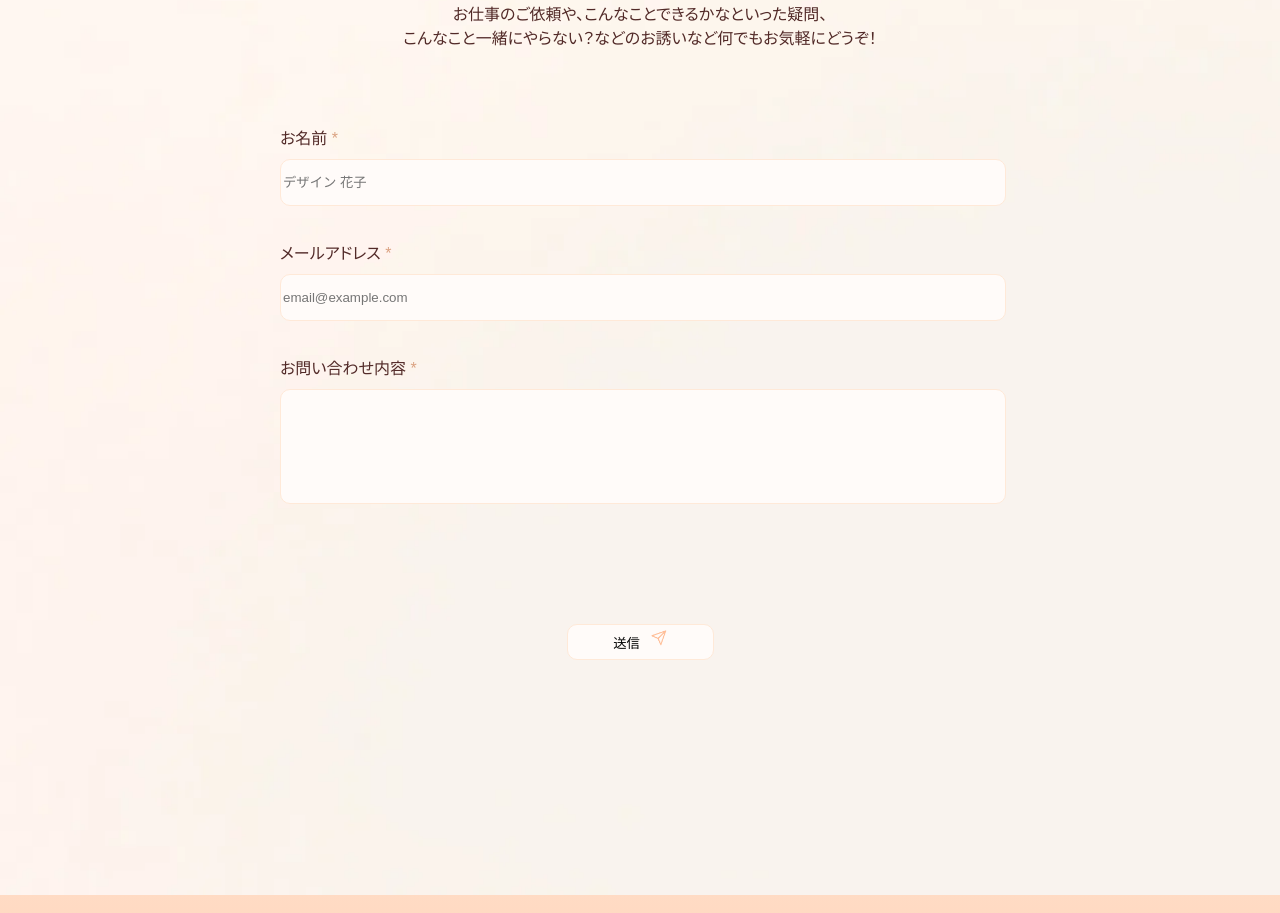
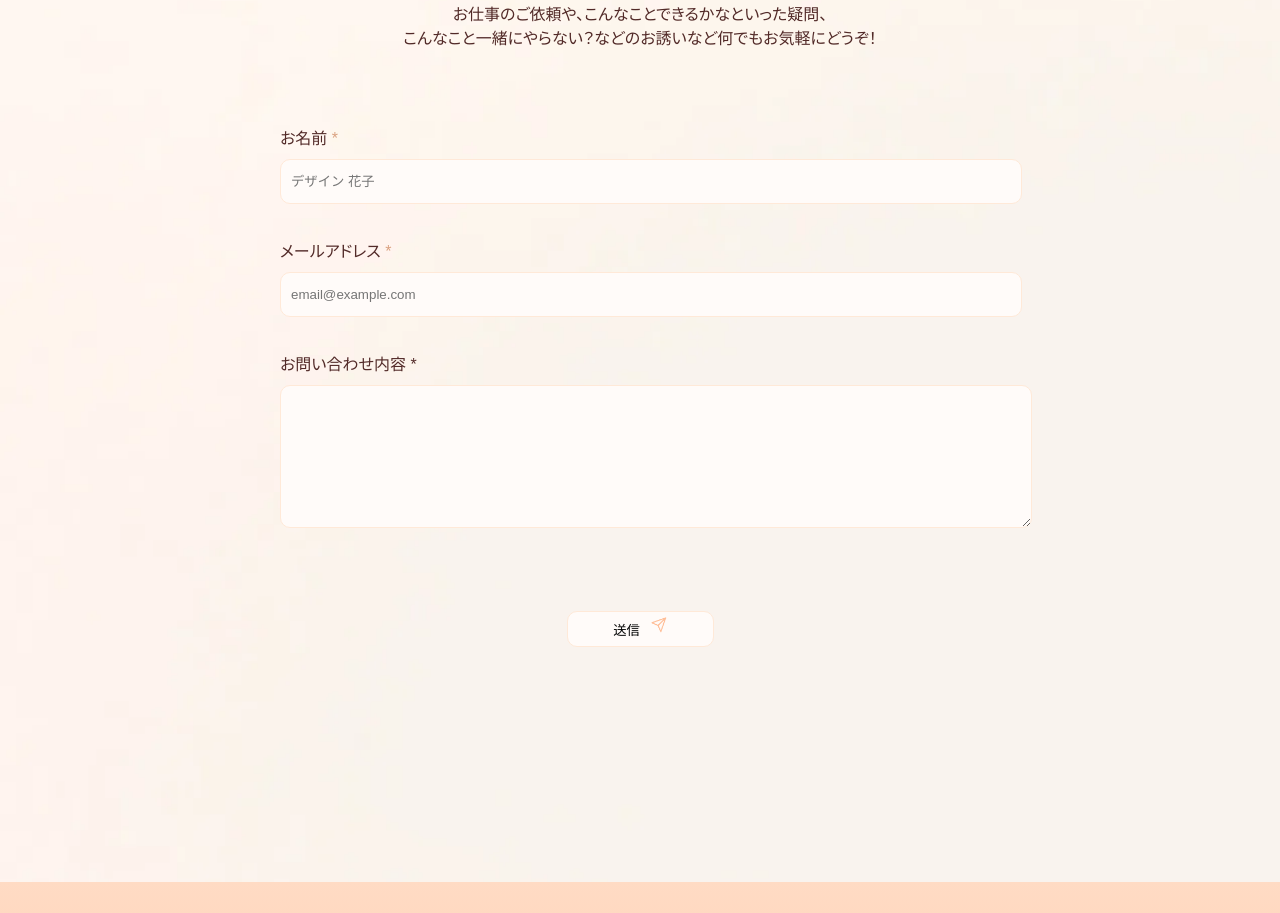
Before and after one commit to tomoka1030/dezasuta, a plain HTML site: page portfolio_hirata/contact.html in a window 1280 px wide. Shown: the part 796-1709 px from the top of the page. Drawn offline with nearby package versions, Linux system fonts and the light colour scheme.

Commit message:
contact修正

```diff
--- a/portfolio_hirata/contact.html
+++ b/portfolio_hirata/contact.html
@@ -137,11 +137,16 @@
                         <input type="email" name="entry.575196597" id="email-field" placeholder="email@example.com"
                             required>
                     </p>
-                    <p class="inquire__item">
+                    <!-- <p class="inquire__item">
                         <label for="comment">お問い合わせ内容<span class="required"> *</span></label>
                         <br>
                         <input type="comment" textarea name="entry.1275055082" id="comment">
-                    </p>
+                    </p> -->
+
+                    <p class="inquire__item"></p>
+                    <label for="comment">お問い合わせ内容<span class="required"> *</span></label>
+                    <textarea id="comment" name="entry.1275055082" placeholder=""></textarea>
+
                     <p class="btn__area">
                         <!-- 送信ボタン -->
                         <button type="submit" id="submit" class="submit-btn">
--- a/portfolio_hirata/css/_contact.scss
+++ b/portfolio_hirata/css/_contact.scss
@@ -53,43 +53,31 @@ contact ページ
             margin-top: 12px;
             width: 100%;
             height: 43px;
+            padding: 0 10px;
             border-radius: 10px;
             border: 1px solid variable.$pink-beige;
             background: variable.$cream-beige;
-        }
 
-        input#comment{
-                margin-top: 12px;
-                width: 100%;
-                height: 111px;
-                border-radius: 10px;
-                border: 1px solid variable.$pink-beige;
-                background: variable.$cream-beige;
+            &:focus {
+                outline: none;
+                border:2px solid variable.$peach-fuzz;
+                }
         }
     }
 
-// .button__area{
-//     display: block;
-//     text-align: center;
-//     margin-bottom: 133px;
-// }
-// .submit-btn{
-//             display: inline-flex;
-//             justify-content: center;
-//             align-items: center;
-//             width: 147px;
-//             height: 36px;
-//             box-sizing: border-box;
-//             margin-top: 80px;
-//             border-radius:10px;
-//             border: 1px solid variable.$pink-beige;
-//             background: variable.$cream-beige;
 
-//         }
-// .send__img{
-//             width: 13px;
-//             height: auto;
-//             margin-left: 8px;
-//             vertical-align:center;
-//         }
+textarea#comment{
+    margin-top: 12px;
+    padding: 15px;
+    width: 100%;
+    height: 111px;
+    border-radius: 10px;
+    border: 1px solid variable.$pink-beige;
+    background: variable.$cream-beige;
+
+    &:focus {
+        outline: none;
+        border:2px solid variable.$peach-fuzz;
+    }
 }
+}
```
Also changed, not shown: portfolio_hirata/css/style.css, 2 other files.
